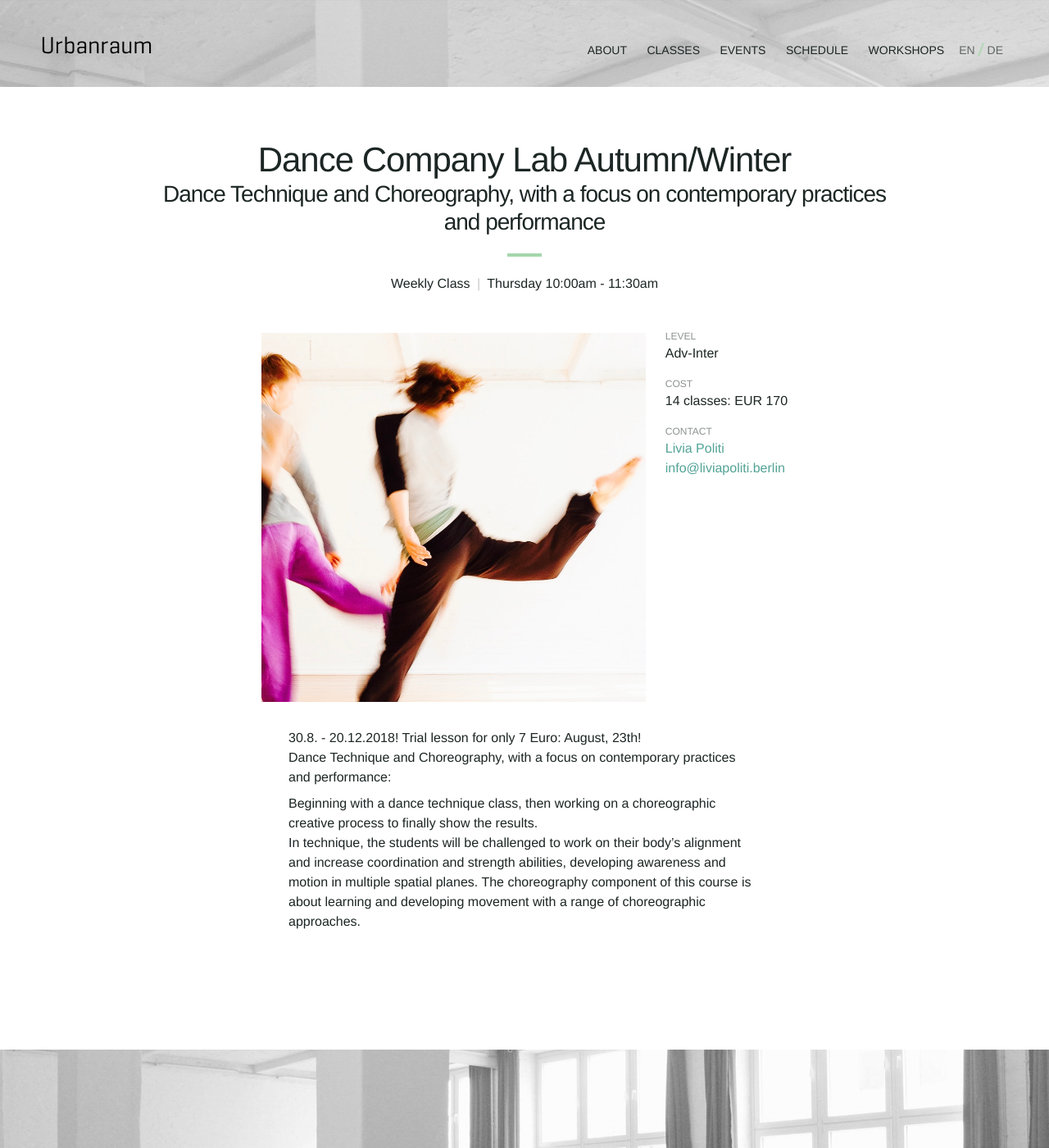
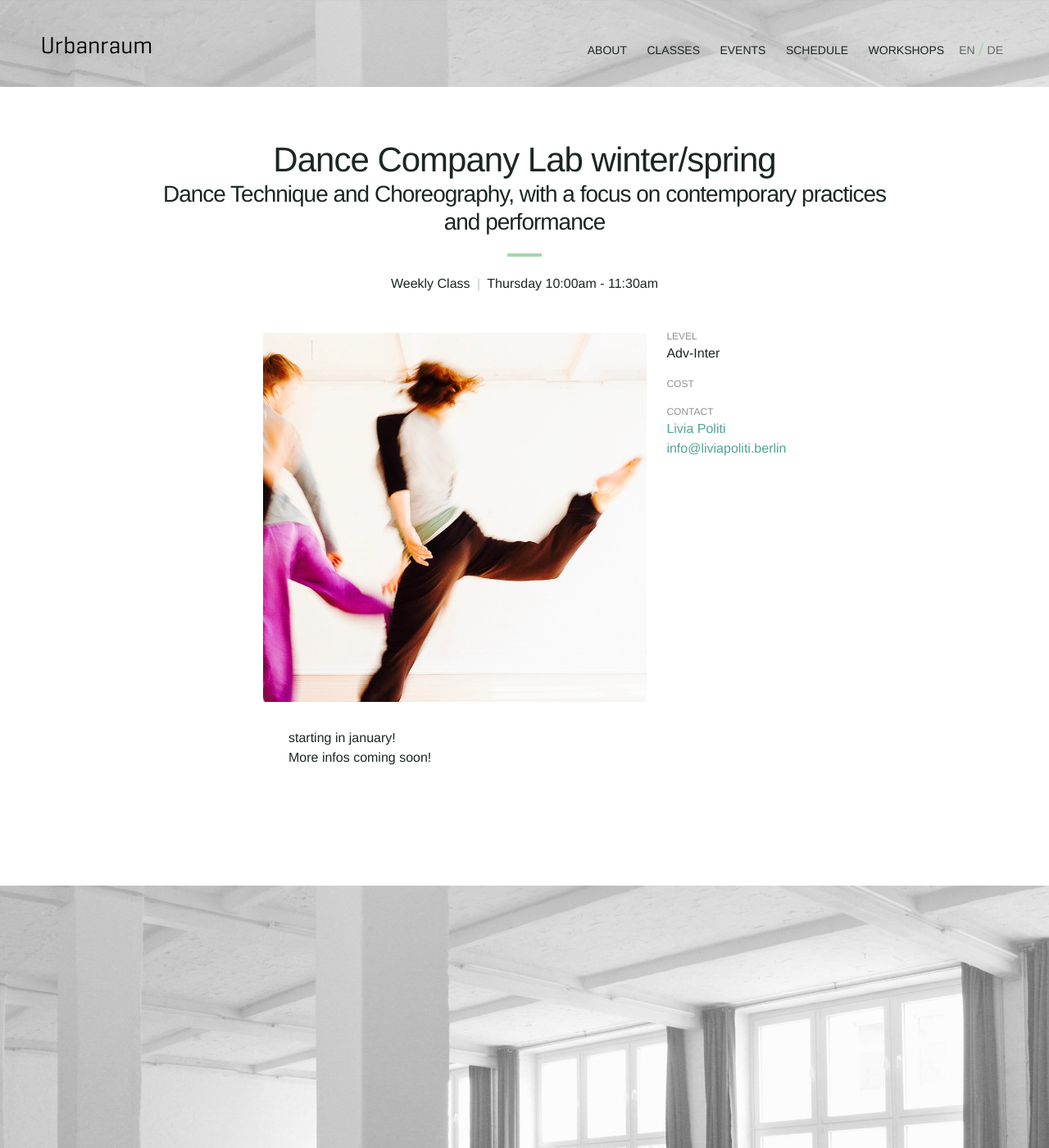
Before and after one commit to Kriesse/urbanraum, a Jekyll site: the page built from _classes/dance-company-lab.md, in a window 1280 px wide. Shown: the whole page at 82% size. Built offline with Jekyll 4.4.1, drawn with Linux system fonts in a browser that asks for light colours; nearby versions of some CDN libraries.

Commit message:
Update dance-company-lab.md

```diff
--- a/_classes/dance-company-lab.md
+++ b/_classes/dance-company-lab.md
@@ -7,8 +7,8 @@ schedule:
     end: "11:30am"
 image: "class-dance-company-lab.jpg"
 
-title_en: "Dance Company Lab Autumn/Winter"
-title_de: "Tanzcompany Lab HERBST/WINTER"
+title_en: "Dance Company Lab winter/spring"
+title_de: "Tanzcompany Lab WINTER/FRÜHLING"
 
 subtitle_en: "Dance Technique and Choreography, with a focus on contemporary practices and performance"
 subtitle_de: "Tanztechnik und Choreografie mit Fokus auf zeitgenössischen Tanztechniken, Komposition und Performance"
@@ -20,28 +20,21 @@ level_en: "Adv-Inter"
 level_de: "Adv-Inter"
 
 price_en: |
-  14 classes: EUR 170
 
 
 price_de: |
-  14 Termine: 170 Euro
 
 description_en: |
-  30.8. - 20.12.2018! Trial lesson for only 7 Euro: August, 23th!
-  Dance Technique and Choreography, with a focus on contemporary practices and performance:
-
-  Beginning with a dance technique class, then working on a choreographic creative process to finally show the results.
-  In technique, the students will be challenged to work on their body’s alignment and increase coordination and strength abilities, developing awareness and motion in multiple spatial planes. The choreography component of this course is about learning and developing movement with a range of choreographic approaches.
+   starting in january!
+   More infos coming soon!
 
 
 
 
 
 description_de: |
-  30.8. - 20.12.2018! Probestunde zum Spezialpreis von 7 Euro am 23. 08.2018!
-  Modern/Contemporary: In diesem Kurs werden die TeilnehmerInnen herausgefordert, an der Ausrichtung ihres Körpers zu arbeiten und die Koordination, die Kraft und die Entwicklung von Bewegung auf mehreren räumlichen Ebenen zu erhöhen, Die Choreographie-Komponente dient dem Erlernen und der Entwicklung von Bewegung mit Hilfe einer Vielfalt von Improvisation, Komposition und choreographischen Ansätzen.
-  Liebhaber von Yoga, Bewusster Bewegung, Zeitgenössischem Tanz und Tanztheater fühlen sich bei diese sanften aber energetische Ganzkörpertraining wohl.
-  Empfehlenswert als morgendliches Training oder Weiterbildung.
+  Ab Januar 2019!
+  Mehr Infos in Kürze!
 
 
 
```
